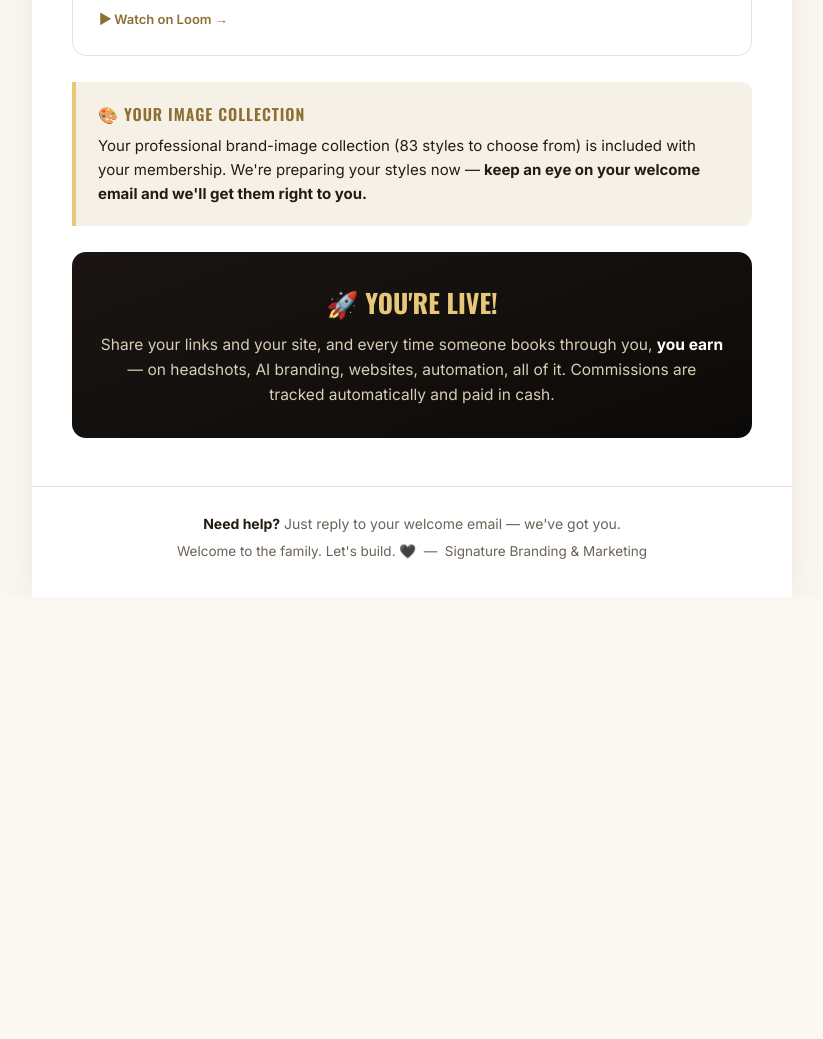
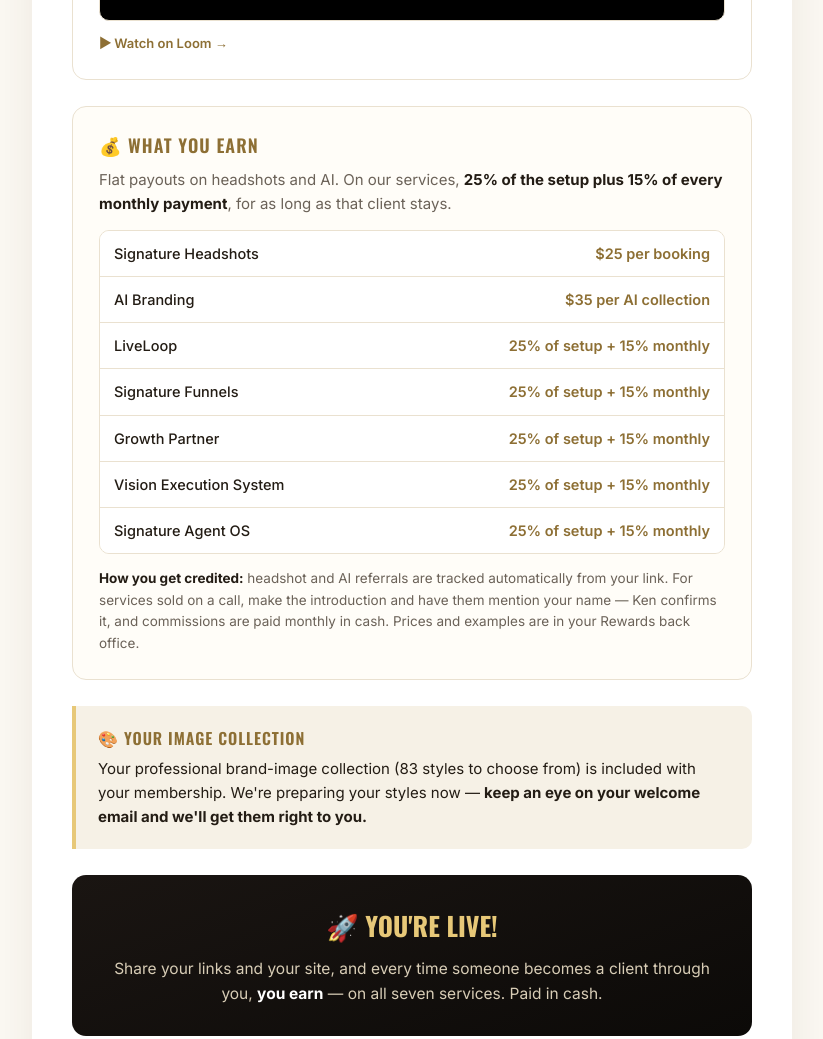
Before and after one commit to Signaturebrandmarketing/ambassador-welcome, a plain HTML site: page index.html in a window 1280 px wide. Shown: the part 2010-3049 px from the top of the page, without its empty margins (228-1051 px from the left). Before the commit the page ends 2607 px from the top, so only its background shows below. Drawn offline with nearby package versions, Linux system fonts and the light colour scheme; grey boxes are pictures that could not be loaded.

Commit message:
Welcome Hub: seven services and what each pays (flat on headshots/AI, 25% setup + 15% monthly on services); honest crediting line
Co-Authored-By: Claude Opus 5.5 <noreply@anthropic.com>

```diff
--- a/index.html
+++ b/index.html
@@ -33,6 +33,19 @@ html,body{background:var(--bg);font-family:'Inter',sans-serif;color:var(--ink);l
 .after{font-size:14.5px;color:var(--soft);margin:14px 0 0 52px;padding-left:14px;border-left:3px solid var(--line);}
 .after b{color:var(--ink);}
 @media(max-width:560px){.cta,.after{margin-left:0;}}
+/* earnings */
+.earn{border:1px solid var(--line);border-radius:14px;padding:24px 26px;margin-bottom:26px;background:#FFFDF8;}
+.earn h3{font-family:'Oswald',sans-serif;font-weight:600;font-size:18px;text-transform:uppercase;letter-spacing:.06em;color:var(--gold-dk);margin-bottom:8px;}
+.earn .lead{font-size:15px;color:var(--soft);margin-bottom:14px;}
+.earn .lead b{color:var(--ink);}
+.earn .rows{border:1px solid var(--line);border-radius:10px;overflow:hidden;}
+.earn .r{display:flex;justify-content:space-between;gap:14px;padding:11px 14px;font-size:14.5px;border-top:1px solid var(--line);background:#fff;}
+.earn .r:first-child{border-top:0;}
+.earn .r span{color:var(--ink);font-weight:500;}
+.earn .r b{color:var(--gold-dk);font-weight:600;text-align:right;}
+.earn .how{font-size:13.5px;color:var(--soft);margin-top:14px;}
+.earn .how b{color:var(--ink);}
+@media(max-width:560px){.earn{padding:20px;}.earn .r{flex-direction:column;gap:2px;}.earn .r b{text-align:left;}}
 /* images note */
 .note{background:#F6F1E6;border-left:4px solid var(--goldb);border-radius:0 10px 10px 0;padding:20px 22px;margin-bottom:26px;}
 .note h3{font-family:'Oswald',sans-serif;font-weight:600;font-size:16px;text-transform:uppercase;letter-spacing:.06em;color:var(--gold-dk);margin-bottom:6px;}
@@ -68,7 +81,7 @@ html,body{background:var(--bg);font-family:'Inter',sans-serif;color:var(--ink);l
 
     <div class="step">
       <div class="step-h"><div class="num">2</div><h2>Get Your Referral Links</h2></div>
-      <p>This is how you get paid. Find and share your personal links for every Signature service — headshots, AI branding, websites, automation.</p>
+      <p>This is how you get paid. In your Rewards back office you'll find a personal link for each of our seven services — pick the one that fits the person you're talking to.</p>
       <div class="video"><iframe src="https://www.loom.com/embed/426d9a5111f447dda65bb49e8ce80eb8" allowfullscreen></iframe></div>
       <a class="watch" href="https://www.loom.com/share/426d9a5111f447dda65bb49e8ce80eb8" target="_blank" rel="noopener">▶ Watch on Loom →</a>
     </div>
@@ -80,6 +93,21 @@ html,body{background:var(--bg);font-family:'Inter',sans-serif;color:var(--ink);l
       <a class="watch" href="https://www.loom.com/share/a147f5e55ed04f3ba7549ad90a8daaf8" target="_blank" rel="noopener">▶ Watch on Loom →</a>
     </div>
 
+    <div class="earn">
+      <h3>💰 What You Earn</h3>
+      <p class="lead">Flat payouts on headshots and AI. On our services, <b>25% of the setup plus 15% of every monthly payment</b>, for as long as that client stays.</p>
+      <div class="rows">
+        <div class="r"><span>Signature Headshots</span><b>$25 per booking</b></div>
+        <div class="r"><span>AI Branding</span><b>$35 per AI collection</b></div>
+        <div class="r"><span>LiveLoop</span><b>25% of setup + 15% monthly</b></div>
+        <div class="r"><span>Signature Funnels</span><b>25% of setup + 15% monthly</b></div>
+        <div class="r"><span>Growth Partner</span><b>25% of setup + 15% monthly</b></div>
+        <div class="r"><span>Vision Execution System</span><b>25% of setup + 15% monthly</b></div>
+        <div class="r"><span>Signature Agent OS</span><b>25% of setup + 15% monthly</b></div>
+      </div>
+      <p class="how"><b>How you get credited:</b> headshot and AI referrals are tracked automatically from your link. For services sold on a call, make the introduction and have them mention your name — Ken confirms it, and commissions are paid monthly in cash. Prices and examples are in your Rewards back office.</p>
+    </div>
+
     <div class="note">
       <h3>🎨 Your Image Collection</h3>
       <p>Your professional brand-image collection (83 styles to choose from) is included with your membership. We're preparing your styles now — <b>keep an eye on your welcome email and we'll get them right to you.</b></p>
@@ -87,7 +115,7 @@ html,body{background:var(--bg);font-family:'Inter',sans-serif;color:var(--ink);l
 
     <div class="done">
       <h2>🚀 You're Live!</h2>
-      <p>Share your links and your site, and every time someone books through you, <b>you earn</b> — on headshots, AI branding, websites, automation, all of it. Commissions are tracked automatically and paid in cash.</p>
+      <p>Share your links and your site, and every time someone becomes a client through you, <b>you earn</b> — on all seven services. Paid in cash.</p>
     </div>
   </div>
 
```
